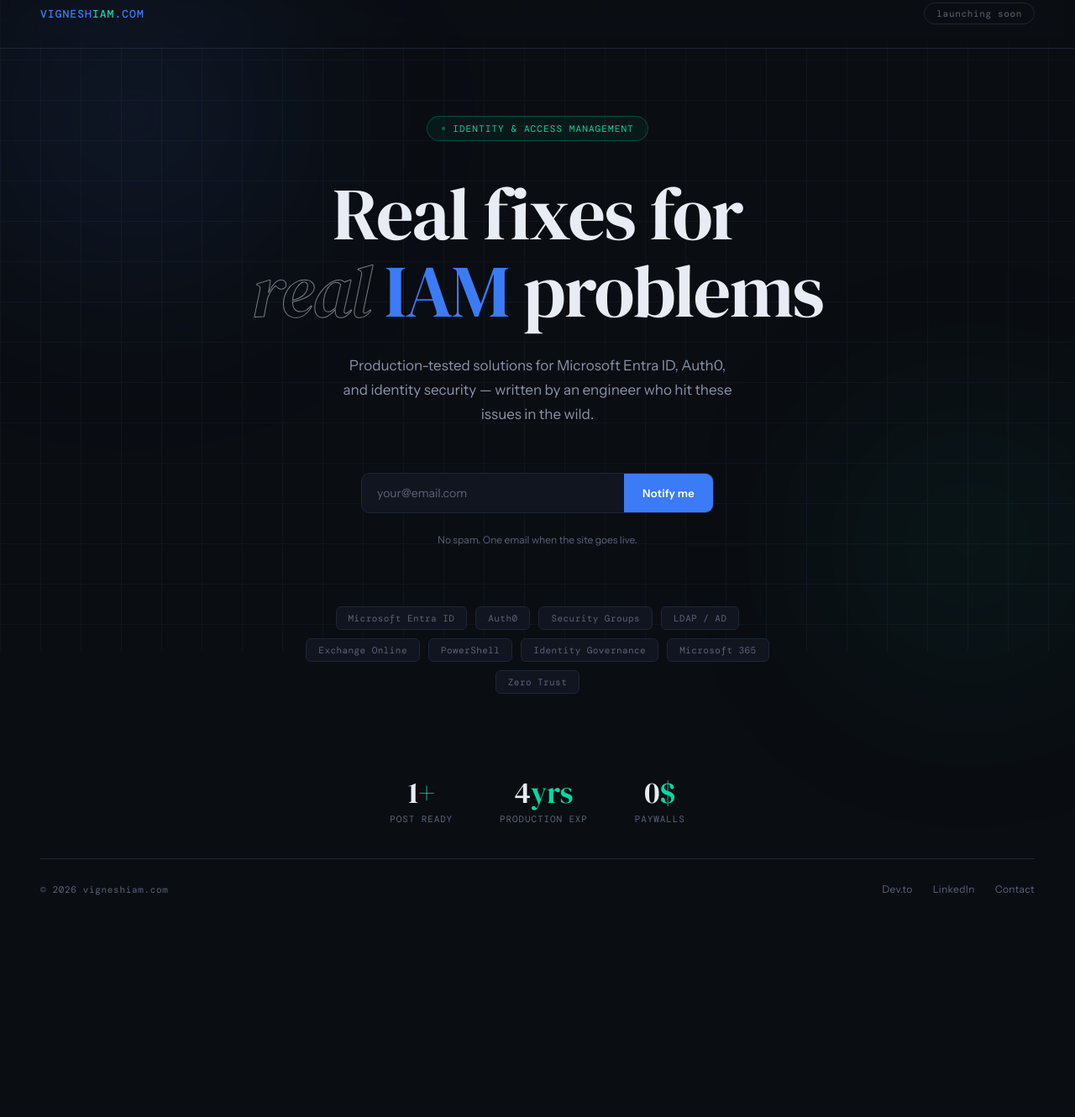
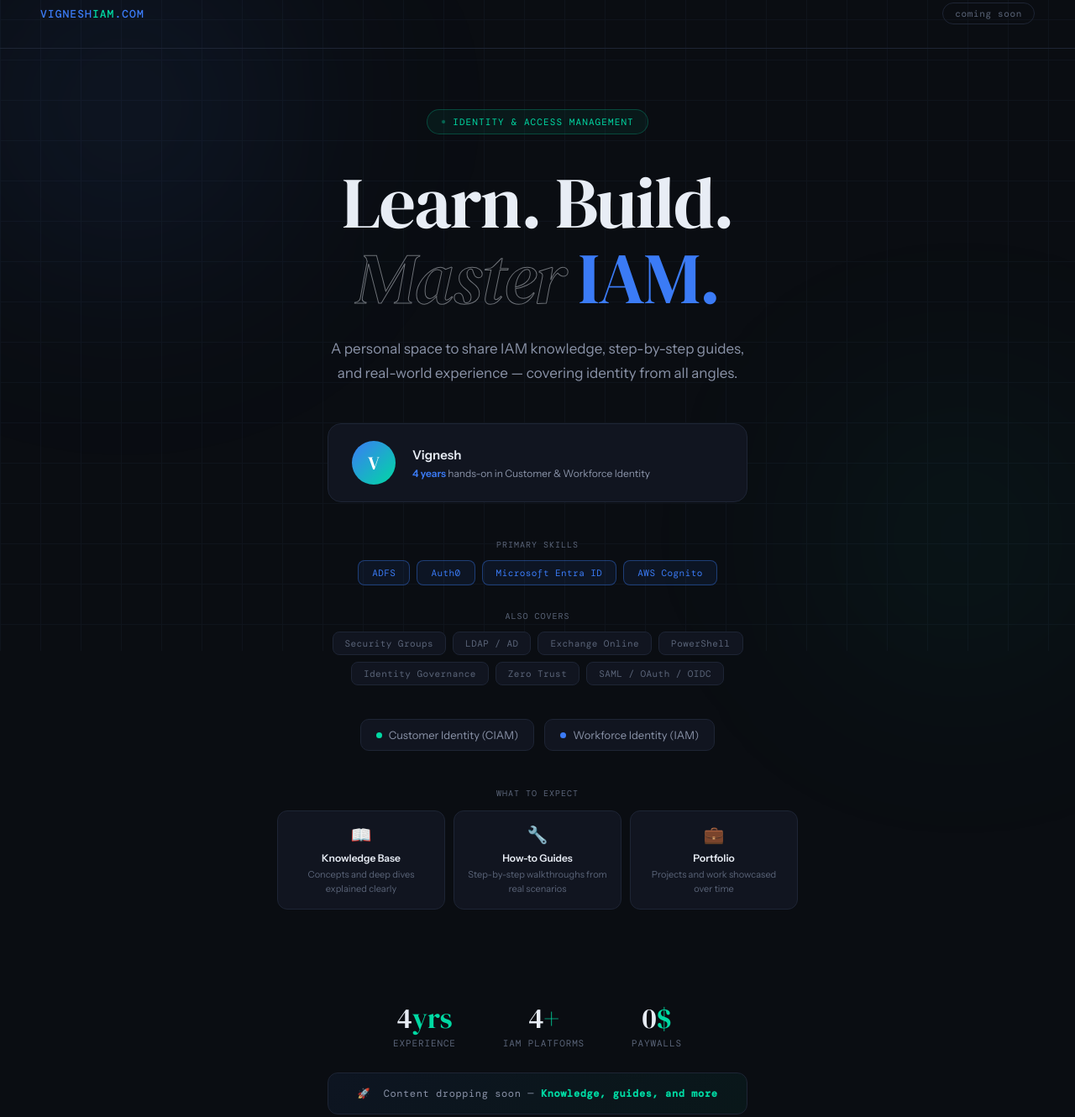
Before and after one commit to vsivasamy/vsivasamy.github.io, a plain HTML site: page index.html in a window 1280 px wide. Shown: the part 25-1355 px from the top of the page at 84% size. Before the commit the page ends 1119 px from the top, so only its background shows below. Drawn offline with nearby package versions, Linux system fonts and the light colour scheme; a web font is replaced by a local one.

Commit message:
Update index.html

```diff
--- a/index.html
+++ b/index.html
@@ -4,7 +4,7 @@
   <meta charset="UTF-8" />
   <meta name="viewport" content="width=device-width, initial-scale=1.0"/>
   <title>vigneshiam.com — Identity & Access Management</title>
-  <meta name="description" content="Real-world IAM knowledge — Microsoft Entra ID, Auth0, and identity security from production experience."/>
+  <meta name="description" content="IAM knowledge, guides, and portfolio — Microsoft Entra ID, Auth0, ADFS, and AWS Cognito by Vignesh."/>
   <link rel="preconnect" href="https://fonts.googleapis.com"/>
   <link rel="preconnect" href="https://fonts.gstatic.com" crossorigin/>
   <link href="https://fonts.googleapis.com/css2?family=DM+Serif+Display:ital@0;1&family=DM+Mono:wght@300;400;500&family=Instrument+Sans:wght@400;500;600&display=swap" rel="stylesheet"/>
@@ -12,17 +12,15 @@
     *, *::before, *::after { box-sizing: border-box; margin: 0; padding: 0; }
 
     :root {
-      --bg:        #0A0D12;
-      --surface:   #111520;
-      --border:    #1E2535;
-      --accent:    #3B7BF6;
-      --accent2:   #00D9A3;
-      --text:      #E8EDF5;
-      --muted:     #5A6478;
-      --mid:       #8A93A8;
+      --bg:      #0A0D12;
+      --surface: #111520;
+      --border:  #1E2535;
+      --accent:  #3B7BF6;
+      --accent2: #00D9A3;
+      --text:    #E8EDF5;
+      --muted:   #5A6478;
+      --mid:     #8A93A8;
     }
-
-    html { scroll-behavior: smooth; }
 
     body {
       background: var(--bg);
@@ -32,327 +30,171 @@
       overflow-x: hidden;
     }
 
-    /* ── GRID BACKGROUND ── */
     body::before {
       content: '';
-      position: fixed;
-      inset: 0;
+      position: fixed; inset: 0;
       background-image:
         linear-gradient(var(--border) 1px, transparent 1px),
         linear-gradient(90deg, var(--border) 1px, transparent 1px);
       background-size: 48px 48px;
-      opacity: 0.35;
+      opacity: 0.3;
       pointer-events: none;
       z-index: 0;
     }
 
-    /* ── GLOW ORBS ── */
-    .orb {
-      position: fixed;
-      border-radius: 50%;
-      filter: blur(120px);
-      pointer-events: none;
-      z-index: 0;
-    }
+    .orb { position: fixed; border-radius: 50%; filter: blur(130px); pointer-events: none; z-index: 0; }
     .orb-1 {
-      width: 500px; height: 500px;
-      background: radial-gradient(circle, rgba(59,123,246,0.18) 0%, transparent 70%);
-      top: -100px; left: -100px;
-      animation: drift1 18s ease-in-out infinite alternate;
+      width: 520px; height: 520px;
+      background: radial-gradient(circle, rgba(59,123,246,0.16) 0%, transparent 70%);
+      top: -120px; left: -120px;
+      animation: drift1 20s ease-in-out infinite alternate;
     }
     .orb-2 {
-      width: 400px; height: 400px;
-      background: radial-gradient(circle, rgba(0,217,163,0.12) 0%, transparent 70%);
+      width: 420px; height: 420px;
+      background: radial-gradient(circle, rgba(0,217,163,0.11) 0%, transparent 70%);
       bottom: -80px; right: -80px;
-      animation: drift2 22s ease-in-out infinite alternate;
+      animation: drift2 24s ease-in-out infinite alternate;
     }
-    @keyframes drift1 { from { transform: translate(0,0); } to { transform: translate(60px, 80px); } }
-    @keyframes drift2 { from { transform: translate(0,0); } to { transform: translate(-60px, -50px); } }
+    @keyframes drift1 { to { transform: translate(70px, 90px); } }
+    @keyframes drift2 { to { transform: translate(-60px, -50px); } }
 
-    /* ── WRAPPER ── */
-    .wrapper {
-      position: relative;
-      z-index: 1;
-      min-height: 100vh;
-      display: flex;
-      flex-direction: column;
-    }
+    .wrapper { position: relative; z-index: 1; min-height: 100vh; display: flex; flex-direction: column; }
 
-    /* ── NAV ── */
+    /* NAV */
     nav {
-      display: flex;
-      align-items: center;
-      justify-content: space-between;
+      display: flex; align-items: center; justify-content: space-between;
       padding: 28px 48px;
       border-bottom: 1px solid var(--border);
-      backdrop-filter: blur(8px);
       animation: fadeDown 0.6s ease both;
     }
+    .logo { font-family: 'DM Mono', monospace; font-size: 13px; font-weight: 500; color: var(--accent); letter-spacing: 0.08em; text-transform: uppercase; }
+    .logo span { color: var(--accent2); }
+    .nav-badge { font-family: 'DM Mono', monospace; font-size: 11px; color: var(--muted); border: 1px solid var(--border); padding: 5px 14px; border-radius: 100px; letter-spacing: 0.06em; }
 
-    .logo {
-      font-family: 'DM Mono', monospace;
-      font-size: 13px;
-      font-weight: 500;
-      color: var(--accent);
-      letter-spacing: 0.08em;
-      text-transform: uppercase;
-    }
-    .logo span { color: var(--accent2); }
-
-    .nav-badge {
-      font-family: 'DM Mono', monospace;
-      font-size: 11px;
-      font-weight: 400;
-      color: var(--muted);
-      border: 1px solid var(--border);
-      padding: 5px 14px;
-      border-radius: 100px;
-      letter-spacing: 0.06em;
-    }
-
-    /* ── HERO ── */
-    .hero {
-      flex: 1;
-      display: flex;
-      flex-direction: column;
-      align-items: center;
-      justify-content: center;
-      text-align: center;
-      padding: 80px 24px 60px;
-    }
+    /* HERO */
+    .hero { flex: 1; display: flex; flex-direction: column; align-items: center; justify-content: center; text-align: center; padding: 72px 24px 40px; }
 
     .tag {
-      display: inline-flex;
-      align-items: center;
-      gap: 8px;
-      font-family: 'DM Mono', monospace;
-      font-size: 11px;
-      font-weight: 400;
-      color: var(--accent2);
-      letter-spacing: 0.1em;
-      text-transform: uppercase;
-      border: 1px solid rgba(0,217,163,0.25);
-      background: rgba(0,217,163,0.06);
-      padding: 7px 16px;
-      border-radius: 100px;
-      margin-bottom: 40px;
+      display: inline-flex; align-items: center; gap: 8px;
+      font-family: 'DM Mono', monospace; font-size: 11px; color: var(--accent2);
+      letter-spacing: 0.1em; text-transform: uppercase;
+      border: 1px solid rgba(0,217,163,0.25); background: rgba(0,217,163,0.06);
+      padding: 7px 16px; border-radius: 100px; margin-bottom: 36px;
       animation: fadeUp 0.7s 0.1s ease both;
     }
-    .tag::before {
-      content: '';
-      width: 6px; height: 6px;
-      background: var(--accent2);
-      border-radius: 50%;
-      animation: pulse 2s infinite;
-    }
-    @keyframes pulse {
-      0%, 100% { opacity: 1; transform: scale(1); }
-      50% { opacity: 0.4; transform: scale(0.7); }
-    }
+    .tag::before { content: ''; width: 6px; height: 6px; background: var(--accent2); border-radius: 50%; animation: pulse 2s infinite; }
+    @keyframes pulse { 0%,100% { opacity:1; transform:scale(1); } 50% { opacity:0.4; transform:scale(0.7); } }
 
     h1 {
       font-family: 'DM Serif Display', serif;
-      font-size: clamp(44px, 7vw, 88px);
-      font-weight: 400;
-      line-height: 1.05;
-      letter-spacing: -0.02em;
-      max-width: 820px;
-      margin-bottom: 28px;
+      font-size: clamp(42px, 7vw, 86px);
+      font-weight: 400; line-height: 1.05;
+      letter-spacing: -0.02em; max-width: 820px;
+      margin-bottom: 24px;
       animation: fadeUp 0.7s 0.2s ease both;
     }
-    h1 em {
-      font-style: italic;
-      color: transparent;
-      -webkit-text-stroke: 1px rgba(232,237,245,0.5);
-    }
-    h1 .accent-word {
-      color: var(--accent);
-    }
+    h1 em { font-style: italic; color: transparent; -webkit-text-stroke: 1px rgba(232,237,245,0.45); }
+    h1 .accent-word { color: var(--accent); }
 
     .subtitle {
-      font-size: 17px;
-      color: var(--mid);
-      max-width: 480px;
-      line-height: 1.7;
-      margin-bottom: 56px;
+      font-size: 17px; color: var(--mid); max-width: 500px;
+      line-height: 1.75; margin-bottom: 44px;
       animation: fadeUp 0.7s 0.3s ease both;
     }
 
-    /* ── EMAIL FORM ── */
-    .notify-form {
-      display: flex;
-      gap: 0;
-      max-width: 420px;
-      width: 100%;
-      margin-bottom: 24px;
-      animation: fadeUp 0.7s 0.4s ease both;
-      border: 1px solid var(--border);
-      border-radius: 10px;
-      overflow: hidden;
-      background: var(--surface);
-      transition: border-color 0.2s;
+    /* PROFILE CARD */
+    .profile-card {
+      display: flex; align-items: center; gap: 20px;
+      background: var(--surface); border: 1px solid var(--border);
+      border-radius: 16px; padding: 20px 28px;
+      margin-bottom: 44px; max-width: 500px; width: 100%;
+      animation: fadeUp 0.7s 0.35s ease both; text-align: left;
     }
-    .notify-form:focus-within {
-      border-color: var(--accent);
-      box-shadow: 0 0 0 3px rgba(59,123,246,0.12);
+    .profile-avatar {
+      width: 52px; height: 52px; border-radius: 50%;
+      background: linear-gradient(135deg, var(--accent), var(--accent2));
+      display: flex; align-items: center; justify-content: center;
+      font-family: 'DM Serif Display', serif; font-size: 22px; color: #fff; flex-shrink: 0;
     }
-    .notify-form input {
-      flex: 1;
-      background: transparent;
-      border: none;
-      outline: none;
-      color: var(--text);
-      font-family: 'Instrument Sans', sans-serif;
-      font-size: 14px;
-      padding: 14px 18px;
+    .profile-name { font-size: 15px; font-weight: 600; color: var(--text); margin-bottom: 5px; }
+    .profile-exp { font-size: 12px; color: var(--mid); }
+    .profile-exp span { color: var(--accent); font-weight: 600; }
+
+    /* SKILLS */
+    .skills-section { animation: fadeUp 0.7s 0.4s ease both; text-align: center; margin-bottom: 12px; }
+    .skills-label { font-family: 'DM Mono', monospace; font-size: 10px; color: var(--muted); letter-spacing: 0.1em; text-transform: uppercase; margin-bottom: 12px; }
+    .skills-row { display: flex; flex-wrap: wrap; gap: 8px; justify-content: center; max-width: 560px; }
+
+    .pill-primary {
+      font-family: 'DM Mono', monospace; font-size: 11px; color: var(--accent);
+      border: 1px solid rgba(59,123,246,0.4); background: rgba(59,123,246,0.08);
+      padding: 7px 16px; border-radius: 8px; letter-spacing: 0.04em; transition: all 0.2s;
     }
-    .notify-form input::placeholder { color: var(--muted); }
-    .notify-form button {
-      background: var(--accent);
-      border: none;
-      color: #fff;
-      font-family: 'Instrument Sans', sans-serif;
-      font-size: 13px;
-      font-weight: 600;
-      padding: 14px 22px;
-      cursor: pointer;
-      white-space: nowrap;
-      transition: background 0.2s, transform 0.1s;
-      letter-spacing: 0.02em;
+    .pill-primary:hover { background: rgba(59,123,246,0.16); border-color: var(--accent); }
+
+    .pill {
+      font-family: 'DM Mono', monospace; font-size: 11px; color: var(--muted);
+      border: 1px solid var(--border); background: var(--surface);
+      padding: 6px 14px; border-radius: 8px; letter-spacing: 0.04em; transition: all 0.2s;
     }
-    .notify-form button:hover { background: #2d6be0; }
-    .notify-form button:active { transform: scale(0.98); }
+    .pill:hover { color: var(--text); border-color: var(--accent); }
 
-    .form-note {
-      font-size: 12px;
-      color: var(--muted);
-      animation: fadeUp 0.7s 0.45s ease both;
-      margin-bottom: 72px;
+    /* IDENTITY TYPE BADGES */
+    .identity-types { display: flex; gap: 12px; margin-top: 28px; margin-bottom: 44px; animation: fadeUp 0.7s 0.45s ease both; flex-wrap: wrap; justify-content: center; }
+    .id-badge { display: flex; align-items: center; gap: 8px; border: 1px solid var(--border); background: var(--surface); padding: 10px 18px; border-radius: 10px; font-size: 13px; color: var(--mid); transition: all 0.2s; }
+    .id-badge:hover { border-color: var(--accent2); color: var(--text); }
+    .dot { width: 7px; height: 7px; border-radius: 50%; background: var(--accent2); flex-shrink: 0; }
+
+    /* WHAT TO EXPECT CARDS */
+    .expect-section { animation: fadeUp 0.7s 0.48s ease both; width: 100%; max-width: 620px; margin-bottom: 44px; }
+    .expect-label { font-family: 'DM Mono', monospace; font-size: 10px; color: var(--muted); letter-spacing: 0.1em; text-transform: uppercase; margin-bottom: 14px; text-align: center; }
+    .expect-grid { display: grid; grid-template-columns: repeat(3, 1fr); gap: 10px; }
+    .expect-card {
+      background: var(--surface); border: 1px solid var(--border);
+      border-radius: 12px; padding: 16px 14px; text-align: center; transition: border-color 0.2s;
     }
+    .expect-card:hover { border-color: var(--accent); }
+    .expect-icon { font-size: 20px; margin-bottom: 8px; }
+    .expect-title { font-size: 12px; font-weight: 600; color: var(--text); margin-bottom: 4px; }
+    .expect-desc { font-size: 11px; color: var(--muted); line-height: 1.5; }
 
-    /* ── TOPICS ── */
-    .topics {
-      display: flex;
-      flex-wrap: wrap;
-      gap: 10px;
-      justify-content: center;
-      max-width: 600px;
-      animation: fadeUp 0.7s 0.5s ease both;
+    /* COUNTERS */
+    .counter-strip { display: flex; justify-content: center; gap: 56px; padding: 28px 24px; animation: fadeUp 0.7s 0.5s ease both; }
+    .counter-item { text-align: center; }
+    .counter-num { font-family: 'DM Serif Display', serif; font-size: 34px; color: var(--text); line-height: 1; margin-bottom: 6px; }
+    .counter-num span { color: var(--accent2); }
+    .counter-label { font-family: 'DM Mono', monospace; font-size: 11px; color: var(--muted); letter-spacing: 0.08em; text-transform: uppercase; }
+
+    /* COMING SOON */
+    .coming-soon {
+      background: linear-gradient(135deg, rgba(59,123,246,0.07), rgba(0,217,163,0.05));
+      border: 1px solid var(--border); border-radius: 12px;
+      padding: 16px 32px; margin: 0 auto 44px;
+      max-width: 500px; width: calc(100% - 48px);
+      text-align: center; animation: fadeUp 0.7s 0.52s ease both;
     }
+    .coming-soon p { font-family: 'DM Mono', monospace; font-size: 12px; color: var(--mid); letter-spacing: 0.05em; }
+    .coming-soon p strong { color: var(--accent2); }
 
-    .topic {
-      font-family: 'DM Mono', monospace;
-      font-size: 11px;
-      font-weight: 400;
-      color: var(--muted);
-      border: 1px solid var(--border);
-      padding: 6px 14px;
-      border-radius: 6px;
-      background: var(--surface);
-      letter-spacing: 0.04em;
-      transition: color 0.2s, border-color 0.2s;
-    }
-    .topic:hover {
-      color: var(--text);
-      border-color: var(--accent);
-    }
+    hr.divider { border: none; border-top: 1px solid var(--border); margin: 0 48px; }
 
-    /* ── DIVIDER ── */
-    .divider {
-      border: none;
-      border-top: 1px solid var(--border);
-      margin: 0 48px;
-    }
-
-    /* ── FOOTER ── */
-    footer {
-      padding: 28px 48px;
-      display: flex;
-      align-items: center;
-      justify-content: space-between;
-      animation: fadeUp 0.7s 0.6s ease both;
-    }
-    .footer-left {
-      font-family: 'DM Mono', monospace;
-      font-size: 11px;
-      color: var(--muted);
-      letter-spacing: 0.06em;
-    }
-    .footer-right {
-      display: flex;
-      gap: 24px;
-    }
-    .footer-right a {
-      font-size: 12px;
-      color: var(--muted);
-      text-decoration: none;
-      transition: color 0.2s;
-      letter-spacing: 0.03em;
-    }
+    footer { padding: 28px 48px; display: flex; align-items: center; justify-content: space-between; animation: fadeUp 0.7s 0.6s ease both; }
+    .footer-left { font-family: 'DM Mono', monospace; font-size: 11px; color: var(--muted); letter-spacing: 0.06em; }
+    .footer-right { display: flex; gap: 24px; }
+    .footer-right a { font-size: 12px; color: var(--muted); text-decoration: none; transition: color 0.2s; }
     .footer-right a:hover { color: var(--text); }
 
-    /* ── COUNTER STRIP ── */
-    .counter-strip {
-      display: flex;
-      justify-content: center;
-      gap: 56px;
-      padding: 40px 24px;
-      animation: fadeUp 0.7s 0.55s ease both;
-    }
-    .counter-item {
-      text-align: center;
-    }
-    .counter-num {
-      font-family: 'DM Serif Display', serif;
-      font-size: 36px;
-      color: var(--text);
-      line-height: 1;
-      margin-bottom: 6px;
-    }
-    .counter-num span { color: var(--accent2); }
-    .counter-label {
-      font-family: 'DM Mono', monospace;
-      font-size: 11px;
-      color: var(--muted);
-      letter-spacing: 0.08em;
-      text-transform: uppercase;
-    }
+    @keyframes fadeUp { from { opacity:0; transform:translateY(20px); } to { opacity:1; transform:translateY(0); } }
+    @keyframes fadeDown { from { opacity:0; transform:translateY(-16px); } to { opacity:1; transform:translateY(0); } }
 
-    /* ── ANIMATIONS ── */
-    @keyframes fadeUp {
-      from { opacity: 0; transform: translateY(20px); }
-      to   { opacity: 1; transform: translateY(0); }
-    }
-    @keyframes fadeDown {
-      from { opacity: 0; transform: translateY(-16px); }
-      to   { opacity: 1; transform: translateY(0); }
-    }
-
-    /* ── SUCCESS STATE ── */
-    .success-msg {
-      display: none;
-      font-family: 'DM Mono', monospace;
-      font-size: 12px;
-      color: var(--accent2);
-      text-align: center;
-      margin-bottom: 24px;
-      border: 1px solid rgba(0,217,163,0.25);
-      background: rgba(0,217,163,0.06);
-      padding: 12px 24px;
-      border-radius: 8px;
-      max-width: 420px;
-      width: 100%;
-    }
-
-    /* ── RESPONSIVE ── */
     @media (max-width: 640px) {
       nav { padding: 20px 24px; }
       footer { padding: 24px; flex-direction: column; gap: 16px; text-align: center; }
-      .divider { margin: 0 24px; }
-      .counter-strip { gap: 32px; }
+      hr.divider { margin: 0 24px; }
+      .counter-strip { gap: 28px; }
       .counter-num { font-size: 28px; }
-      .notify-form { flex-direction: column; border-radius: 10px; }
-      .notify-form button { border-radius: 0 0 10px 10px; }
+      .profile-card { flex-direction: column; text-align: center; }
+      .expect-grid { grid-template-columns: 1fr; }
     }
   </style>
 </head>
@@ -362,61 +204,92 @@
 
   <div class="wrapper">
 
-    <!-- NAV -->
     <nav>
       <div class="logo">vignesh<span>iam</span>.com</div>
-      <div class="nav-badge">launching soon</div>
+      <div class="nav-badge">coming soon</div>
     </nav>
 
-    <!-- HERO -->
     <section class="hero">
 
       <div class="tag">Identity &amp; Access Management</div>
 
       <h1>
-        Real fixes for<br/>
-        <em>real</em> <span class="accent-word">IAM</span> problems
+        Learn. Build.<br/>
+        <em>Master</em> <span class="accent-word">IAM.</span>
       </h1>
 
       <p class="subtitle">
-        Production-tested solutions for Microsoft Entra ID, Auth0, and identity security —
-        written by an engineer who hit these issues in the wild.
+        A personal space to share IAM knowledge, step-by-step guides, and
+        real-world experience — covering identity from all angles.
       </p>
 
-      <div class="notify-form" id="notifyForm">
-        <input type="email" id="emailInput" placeholder="your@email.com" autocomplete="email"/>
-        <button onclick="handleNotify()">Notify me</button>
+      <div class="profile-card">
+        <div class="profile-avatar">V</div>
+        <div>
+          <div class="profile-name">Vignesh</div>
+          <div class="profile-exp"><span>4 years</span> hands-on in Customer &amp; Workforce Identity</div>
+        </div>
       </div>
 
-      <div class="success-msg" id="successMsg">
-        ✓ &nbsp;You're on the list — I'll email when the first post drops.
+      <div class="skills-section">
+        <div class="skills-label">Primary Skills</div>
+        <div class="skills-row">
+          <span class="pill-primary">ADFS</span>
+          <span class="pill-primary">Auth0</span>
+          <span class="pill-primary">Microsoft Entra ID</span>
+          <span class="pill-primary">AWS Cognito</span>
+        </div>
       </div>
 
-      <p class="form-note">No spam. One email when the site goes live.</p>
+      <div class="skills-section" style="margin-top: 18px;">
+        <div class="skills-label">Also Covers</div>
+        <div class="skills-row">
+          <span class="pill">Security Groups</span>
+          <span class="pill">LDAP / AD</span>
+          <span class="pill">Exchange Online</span>
+          <span class="pill">PowerShell</span>
+          <span class="pill">Identity Governance</span>
+          <span class="pill">Zero Trust</span>
+          <span class="pill">SAML / OAuth / OIDC</span>
+        </div>
+      </div>
 
-      <div class="topics">
-        <span class="topic">Microsoft Entra ID</span>
-        <span class="topic">Auth0</span>
-        <span class="topic">Security Groups</span>
-        <span class="topic">LDAP / AD</span>
-        <span class="topic">Exchange Online</span>
-        <span class="topic">PowerShell</span>
-        <span class="topic">Identity Governance</span>
-        <span class="topic">Microsoft 365</span>
-        <span class="topic">Zero Trust</span>
+      <div class="identity-types">
+        <div class="id-badge"><span class="dot"></span>Customer Identity (CIAM)</div>
+        <div class="id-badge"><span class="dot" style="background:var(--accent);"></span>Workforce Identity (IAM)</div>
+      </div>
+
+      <div class="expect-section">
+        <div class="expect-label">What to Expect</div>
+        <div class="expect-grid">
+          <div class="expect-card">
+            <div class="expect-icon">📖</div>
+            <div class="expect-title">Knowledge Base</div>
+            <div class="expect-desc">Concepts and deep dives explained clearly</div>
+          </div>
+          <div class="expect-card">
+            <div class="expect-icon">🔧</div>
+            <div class="expect-title">How-to Guides</div>
+            <div class="expect-desc">Step-by-step walkthroughs from real scenarios</div>
+          </div>
+          <div class="expect-card">
+            <div class="expect-icon">💼</div>
+            <div class="expect-title">Portfolio</div>
+            <div class="expect-desc">Projects and work showcased over time</div>
+          </div>
+        </div>
       </div>
 
     </section>
 
-    <!-- COUNTER STRIP -->
     <div class="counter-strip">
       <div class="counter-item">
-        <div class="counter-num">1<span>+</span></div>
-        <div class="counter-label">Post Ready</div>
+        <div class="counter-num">4<span>yrs</span></div>
+        <div class="counter-label">Experience</div>
       </div>
       <div class="counter-item">
-        <div class="counter-num">4<span>yrs</span></div>
-        <div class="counter-label">Production Exp</div>
+        <div class="counter-num">4<span>+</span></div>
+        <div class="counter-label">IAM Platforms</div>
       </div>
       <div class="counter-item">
         <div class="counter-num">0<span>$</span></div>
@@ -424,9 +297,12 @@
       </div>
     </div>
 
+    <div class="coming-soon">
+      <p>🚀 &nbsp;Content dropping soon — <strong>Knowledge, guides, and more</strong></p>
+    </div>
+
     <hr class="divider"/>
 
-    <!-- FOOTER -->
     <footer>
       <div class="footer-left">© 2026 vigneshiam.com</div>
       <div class="footer-right">
@@ -437,30 +313,5 @@
     </footer>
 
   </div>
-
-  <script>
-    function handleNotify() {
-      const input = document.getElementById('emailInput');
-      const form  = document.getElementById('notifyForm');
-      const msg   = document.getElementById('successMsg');
-      const email = input.value.trim();
-      const valid = /^[^\s@]+@[^\s@]+\.[^\s@]+$/.test(email);
-      if (!valid) {
-        form.style.borderColor = '#F87171';
-        form.style.boxShadow = '0 0 0 3px rgba(248,113,113,0.12)';
-        input.focus();
-        setTimeout(() => {
-          form.style.borderColor = '';
-          form.style.boxShadow = '';
-        }, 1800);
-        return;
-      }
-      form.style.display = 'none';
-      msg.style.display  = 'block';
-    }
-    document.getElementById('emailInput').addEventListener('keydown', e => {
-      if (e.key === 'Enter') handleNotify();
-    });
-  </script>
 </body>
 </html>
```
